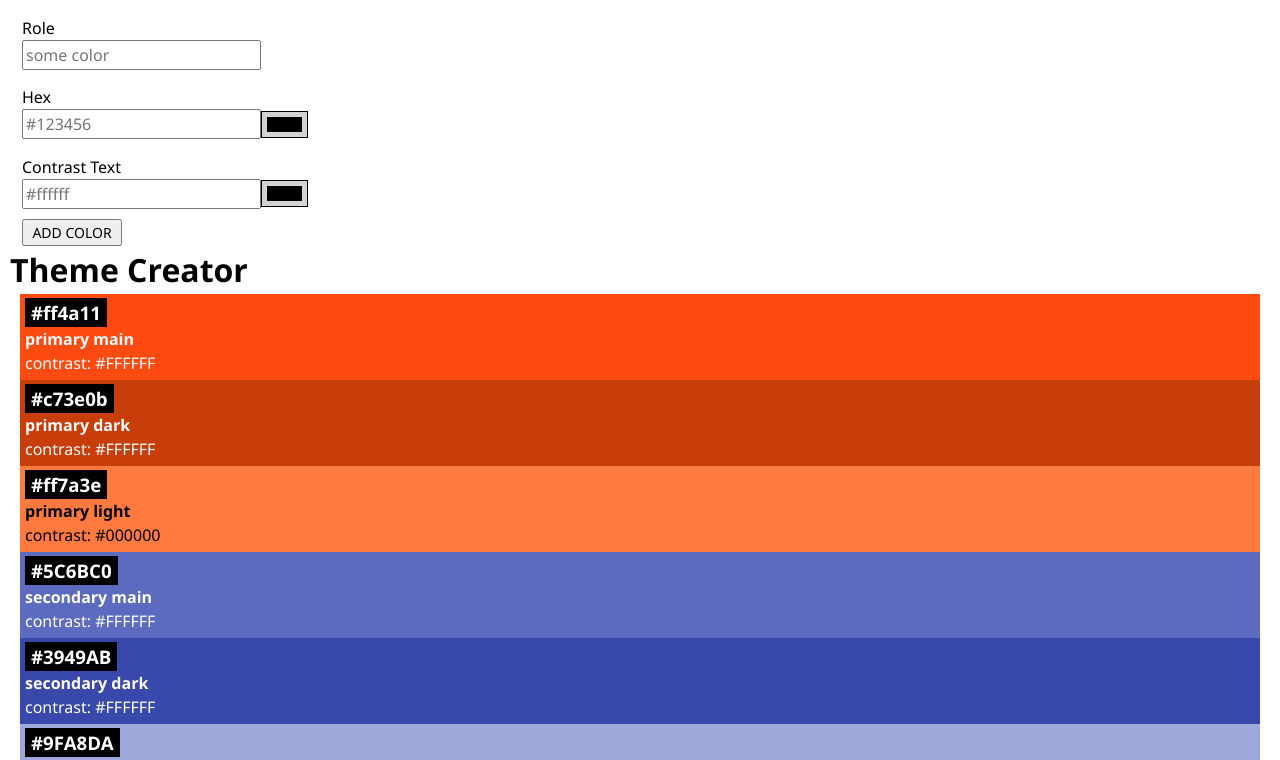
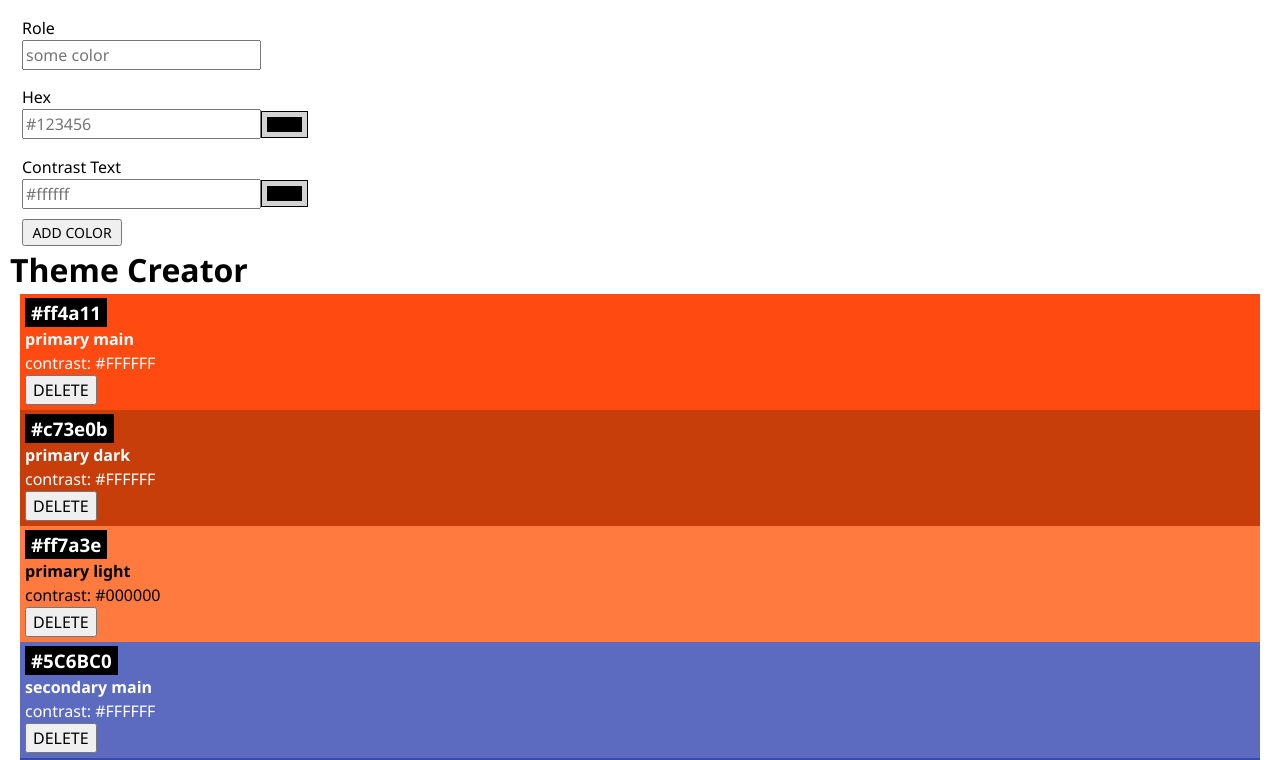
Before and after one commit to Inelukas/Recap-Project-4-Theme-Creator, a React (Vite) app: page / in a window 1280 px wide. Shown: the top 760 px of the page. Built offline with nearby package versions, Linux system fonts and the light colour scheme.

Commit message:
add delete functionality

```diff
--- a/src/App.jsx
+++ b/src/App.jsx
@@ -12,14 +12,33 @@ function App() {
       return [{ ...newColor, id: uid() }, ...prevColors];
     });
   }
+
+  function handleDelete(id) {
+    setColors(
+      colors.filter((color) => {
+        return color.id !== id;
+      })
+    );
+  }
   return (
     <>
       <ColorForm handleSubmit={handleSubmit} />
       <h1>Theme Creator</h1>
 
-      {colors.map((color) => {
-        return <Color key={color.id} color={color} />;
-      })}
+      {colors.length > 0 ? (
+        colors.map((color) => {
+          return (
+            <Color
+              key={color.id}
+              id={color.id}
+              color={color}
+              onDelete={handleDelete}
+            />
+          );
+        })
+      ) : (
+        <p>No colors.. start by adding one!</p>
+      )}
     </>
   );
 }
--- a/src/Components/Color/Color.css
+++ b/src/Components/Color/Color.css
@@ -3,7 +3,7 @@
   padding: 5px;
 }
 
-.color-card-headline {
+.color-card-hightlight {
   display: inline;
   padding: 2px 6px;
   background: black;
--- a/src/Components/Color/Color.jsx
+++ b/src/Components/Color/Color.jsx
@@ -1,6 +1,12 @@
+import { useState } from "react";
 import "./Color.css";
 
-export default function Color({ color }) {
+export default function Color({ color, onDelete }) {
+  const [deleteVisible, setDeleteVisible] = useState(false);
+
+  function toggleDelete() {
+    setDeleteVisible(!deleteVisible);
+  }
   return (
     <div
       className="color-card"
@@ -9,9 +15,24 @@ export default function Color({ color }) {
         color: color.contrastText,
       }}
     >
-      <h3 className="color-card-headline">{color.hex}</h3>
+      <h3 className="color-card-hightlight">{color.hex}</h3>
       <h4>{color.role}</h4>
       <p>contrast: {color.contrastText}</p>
+      {!deleteVisible ? (
+        <button onClick={toggleDelete}>DELETE</button>
+      ) : (
+        <div>
+          <p className="color-card-hightlight">Really delete?</p>
+          <button onClick={toggleDelete}>CANCEL</button>
+          <button
+            onClick={() => {
+              onDelete(color.id);
+            }}
+          >
+            DELETE
+          </button>
+        </div>
+      )}
     </div>
   );
 }
```
